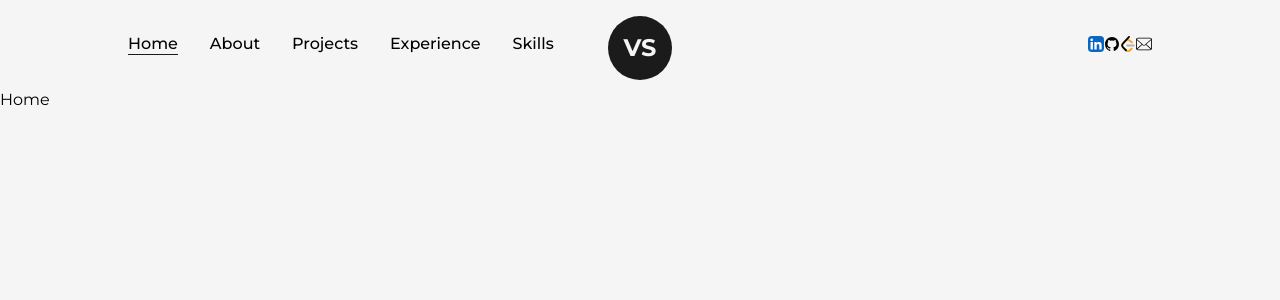
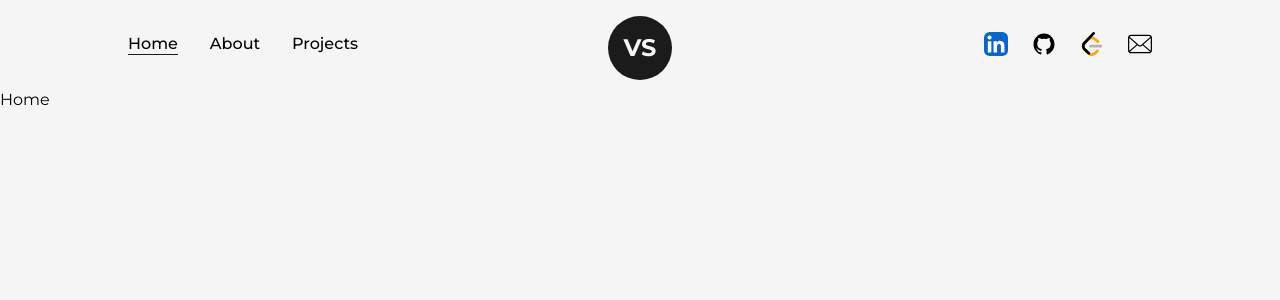
Before and after one commit to vaibhav-saini-dev/portfolio, a Next.js app: page / in a window 1280 px wide. Shown: the top 300 px of the page. Built offline with nearby package versions, Linux system fonts and the light colour scheme.

Commit message:
Update icon layout and animation
Icons wrap and are spaced nicely between each other. They also lift slightly up on hover, and shrink slightly upon tap.

Commented out "Experience" and "Skills" tab as I intend to put both of them under the "About" tab.

```diff
--- a/src/components/NavBar.js
+++ b/src/components/NavBar.js
@@ -3,6 +3,7 @@ import React from 'react';
 import Logo from './Logo';
 import { useRouter } from 'next/router';
 import { LinkedInIcon, GitHubIcon, LeetCodeIcon, MailIcon } from './Icons';
+import { motion } from "framer-motion";
 
 const CustomLink = ({ href, title, className = "" }) => {
     const router = useRouter();
@@ -32,22 +33,38 @@ const NavBar = () => {
                 <CustomLink href="/" title="Home" className="mr-4" />
                 <CustomLink href="/about" title="About" className="mx-4" />
                 <CustomLink href="/projects" title="Projects" className="mx-4" />
-                <CustomLink href="/articles" title="Experience" className="mx-4" />
-                <CustomLink href="/articles" title="Skills" className="ml-4" />
+                {/* <CustomLink href="/articles" title="Experience" className="mx-4" /> */}
+                {/* <CustomLink href="/articles" title="Skills" className="ml-4" /> */}
             </nav>
             <nav className="flex items-center justify-center flex-wrap">
-                <Link href="/" target={"_blank"}>
+                <motion.a href="https://www.linkedin.com/in/vaibhav-saini-coder/" target={"_blank"}
+                    whileHover={{ y: -2 }}
+                    whileTap={{scale:0.9}}
+                    className="w-6 mr-3"
+                >
                     <LinkedInIcon />
-                </Link>
-                <Link href="/" target={"_blank"}>
+                </motion.a>
+                <motion.a href="https://github.com/vaibhav-saini-dev" target={"_blank"}
+                    whileHover={{ y: -2 }}
+                    whileTap={{scale:0.9}}
+                    className="w-6 mx-3"
+                >
                     <GitHubIcon />
-                </Link>
-                <Link href="/" target={"_blank"}>
+                </motion.a>
+                <motion.a href="https://leetcode.com/u/vaibhavsaini294/" target={"_blank"}
+                    whileHover={{ y: -2 }}
+                    whileTap={{scale:0.9}}
+                    className="w-6 mx-3"
+                >
                     <LeetCodeIcon />
-                </Link>
-                <Link href="/" target={"_blank"}>
+                </motion.a>
+                <motion.a href="mailto:vaibhav.saini.professional@proton.me" target={"_blank"}
+                    whileHover={{ y: -2 }}
+                    whileTap={{scale:0.9}}
+                    className="w-6 ml-3"
+                >
                     <MailIcon />
-                </Link>
+                </motion.a>
             </nav>
             <div className="absolute left-[50%] top-2 translate-x-[-50%]">
                 <Logo />
```
